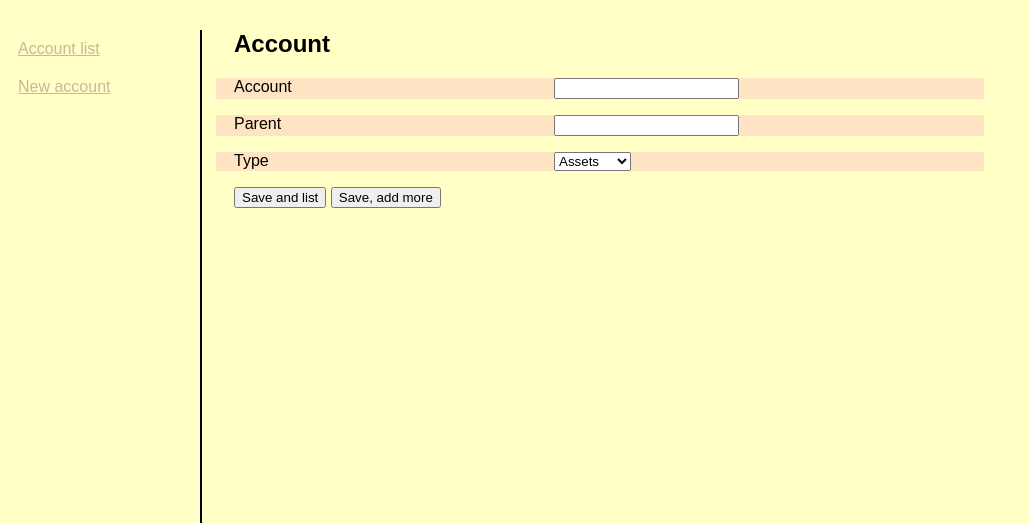
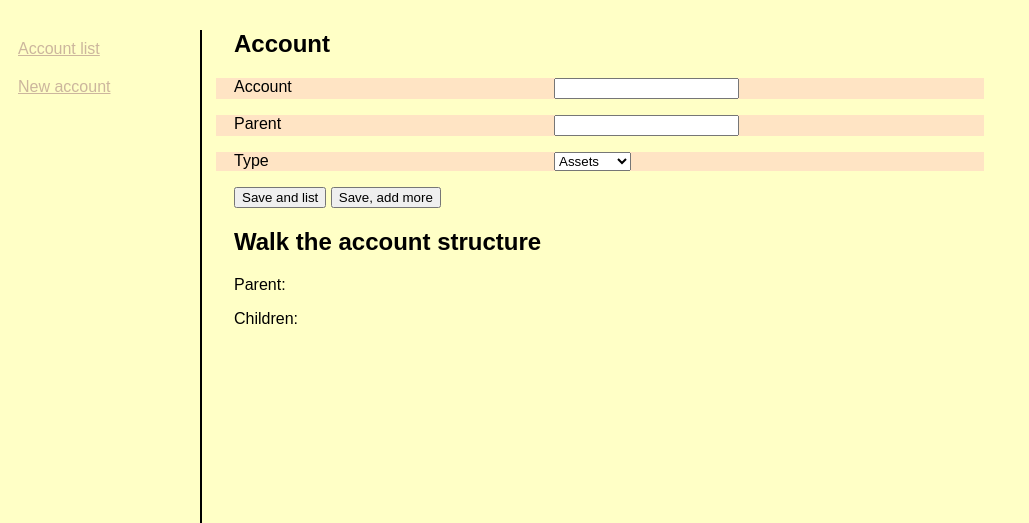
Before and after one commit to Mholscher/gledger, a Flask app: template gledger/templates/account.html in a window 1280 px wide. Shown: the top 523 px of the page, without its empty margins (0-1029 px from the left). Run offline with Flask 2, Linux system fonts and the light colour scheme; the template is opened without the code that fills it: values that come from a table or form of the project are taken from there, others are empty.

Commit message:
Implemented account walking
Made journal key to a link to show postings in a journal

Translated some error messages in tests

Updated read me.

```diff
--- a/gledger/templates/account.html
+++ b/gledger/templates/account.html
@@ -37,4 +37,19 @@
     <div class="inputline">{{ form.role.label(class="lbl") }}  {{ form.role }}</div>
     {{form.update}} {{form.addmore}}
     </form>
+
+    <h2> Walk the account structure </h2>
+
+    Parent:
+    {%- if accountview.parent -%}
+        <a href={{url_for('accounts', account_name=accountview.parent.name)}}>{{accountview.parent.name}}</a>
+   {% endif %}
+   <p>
+   Children:
+   {% if accountview.children %}
+      {% for child in accountview.children %}
+        <a href={{url_for('accounts', account_name=child.name)}}>{{child.name}}</a>
+        {% endfor %}
+    {% endif %}
+
 {% endblock content %}
--- a/gledger/templates/accountpostings.html
+++ b/gledger/templates/accountpostings.html
@@ -18,7 +18,7 @@
             <th> Amount </th> <th> Debit/credit </th> <th> Journal key </th>
         </tr>
         {% for posting in posting_list.postings %}
-        <tr> <td> {{ posting.amount }} </td> <td> {{ posting.debcred }} </td> <td> {{ posting.extkey }} </td> </tr>
+        <tr> <td> {{ posting.amount }} </td> <td> {{ posting.debcred }} </td> <td><a href={{url_for('journal', journalkey=posting.extkey)}}> {{ posting.extkey }} </a></td> </tr>
         {% endfor %} {# posting #}
     </table>
 {% endblock content %}
--- a/gltests/testaccount.py
+++ b/gltests/testaccount.py
@@ -592,8 +592,8 @@ class TestAccountListViewFunction(unittest.TestCase):
         """ We can return the 2nd page of the list """
 
         rv = self.app.get('/accountlist?page=2')
-        self.assertIn(b'inkopen', rv.data, 'Verwacht inkopen, niet gevonden')
-        self.assertNotIn(b'software', rv.data, 'Verwacht software NIET, wel aanwezig')
+        self.assertIn(b'inkopen', rv.data, 'Expect inkopen, not found')
+        self.assertNotIn(b'software', rv.data, 'Do NOT expect software, is present')
 
 
 class TestAccountListNavigation(unittest.TestCase):
```
Also changed, not shown: gltests/testjournal.py (+4 -4 lines), readme.md, 1 other file.
